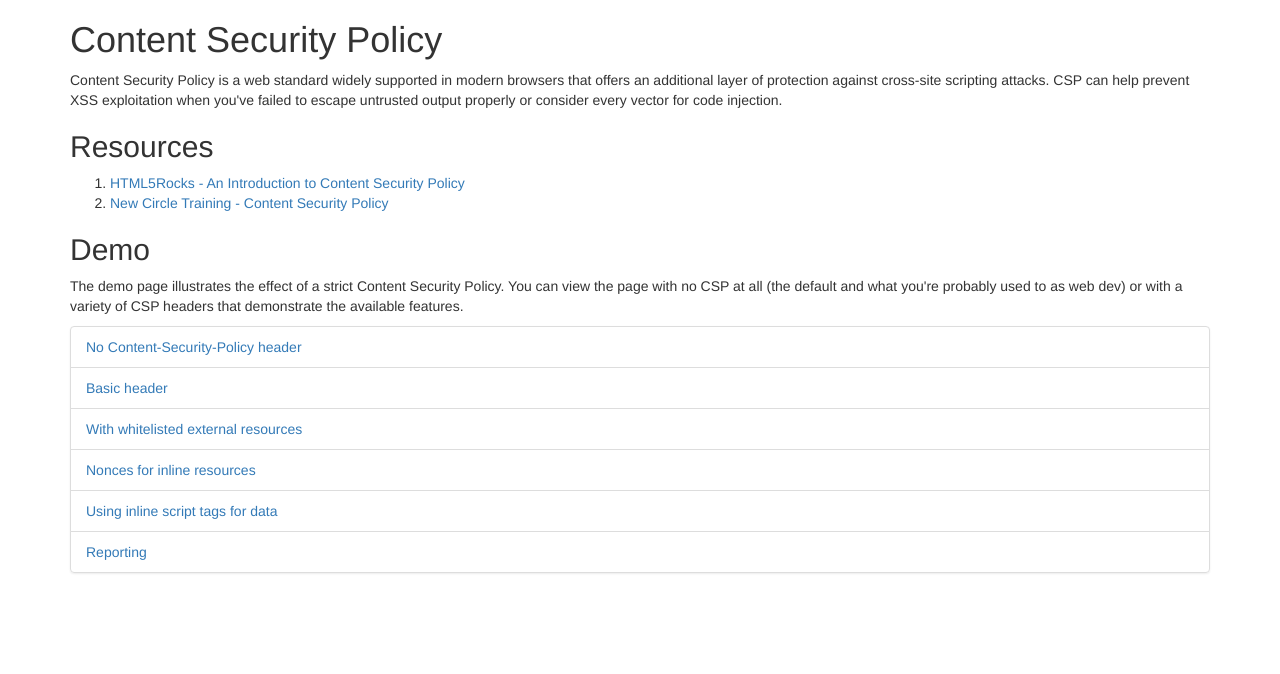
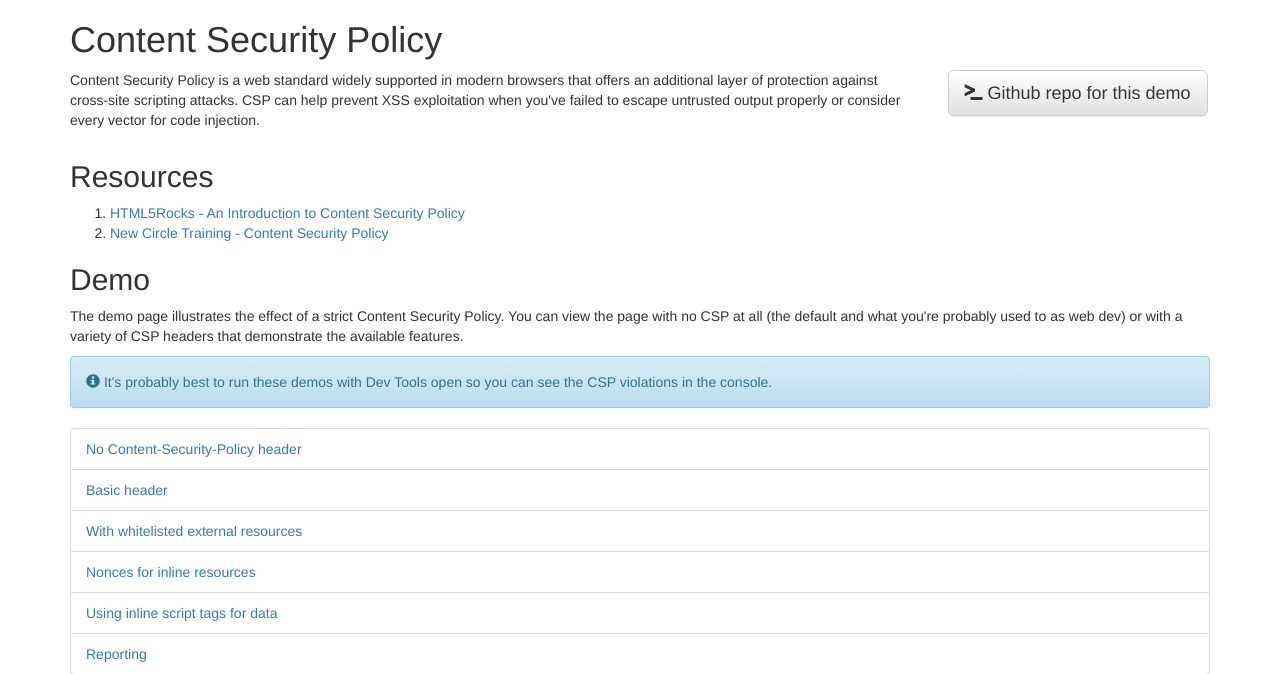
Before and after one commit to DeltaSystems/content-security-policy-training, a PHP site: page /library/App/view-scripts/home.phtml in a window 1280 px wide. Shown: the top 674 px of the page. Run offline with PHP 8.4, Linux system fonts and the light colour scheme.

Commit message:
Add a link to the github repo.

```diff
--- a/library/App/view-scripts/home.phtml
+++ b/library/App/view-scripts/home.phtml
@@ -13,11 +13,23 @@
 <div class="container">
     <h1>Content Security Policy</h1>
 
-    <p>
-        Content Security Policy is a web standard widely supported in modern browsers that offers an additional layer of
-        protection against cross-site scripting attacks.  CSP can help prevent XSS exploitation when you've failed to
-        escape untrusted output properly or consider every vector for code injection.
-    </p>
+    <div class="row">
+        <div class="col-sm-9">
+            <p>
+                Content Security Policy is a web standard widely supported in modern browsers that offers an additional layer of
+                protection against cross-site scripting attacks.  CSP can help prevent XSS exploitation when you've failed to
+                escape untrusted output properly or consider every vector for code injection.
+            </p>
+        </div>
+        <div class="col-sm-3">
+            <p>
+                <a class="btn btn-lg btn-default" target="_blank" href="https://github.com/DeltaSystems/content-security-policy-training">
+                    <span class="glyphicon glyphicon-console"></span> Github repo for this demo
+                </a>
+            </p>
+        </div>
+    </div>
+
 
     <h2>Resources</h2>
     <ol>
@@ -40,6 +52,11 @@
         the available features.
     </p>
 
+    <div class="alert alert-info">
+        <span class="glyphicon glyphicon-info-sign"></span>
+        It's probably best to run these demos with Dev Tools open so you can see the CSP violations in the console.
+    </div>
+
     <ul class="list-group">
         <li class="list-group-item"><a href="/no-csp">No Content-Security-Policy header</a></li>
         <li class="list-group-item"><a href="/basic-csp">Basic header</a></li>
```
Also changed, not shown: README.md.
